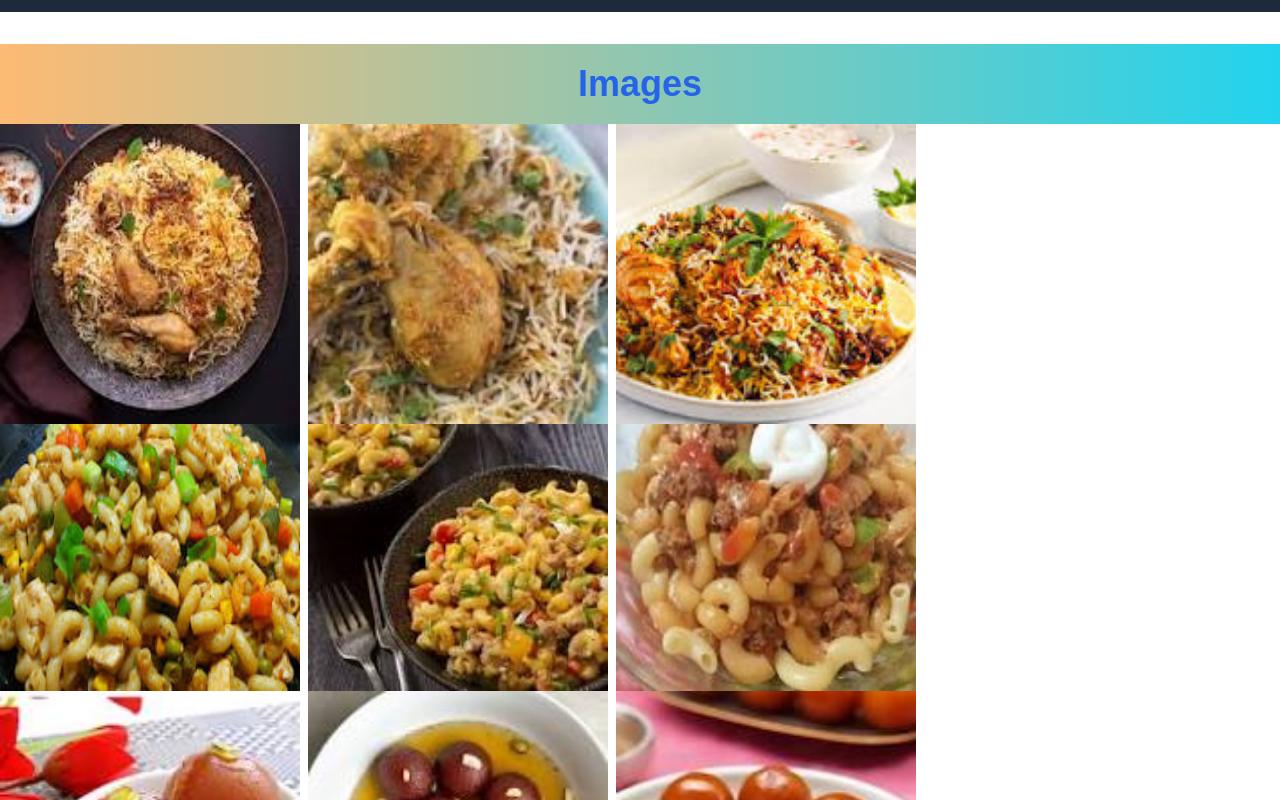
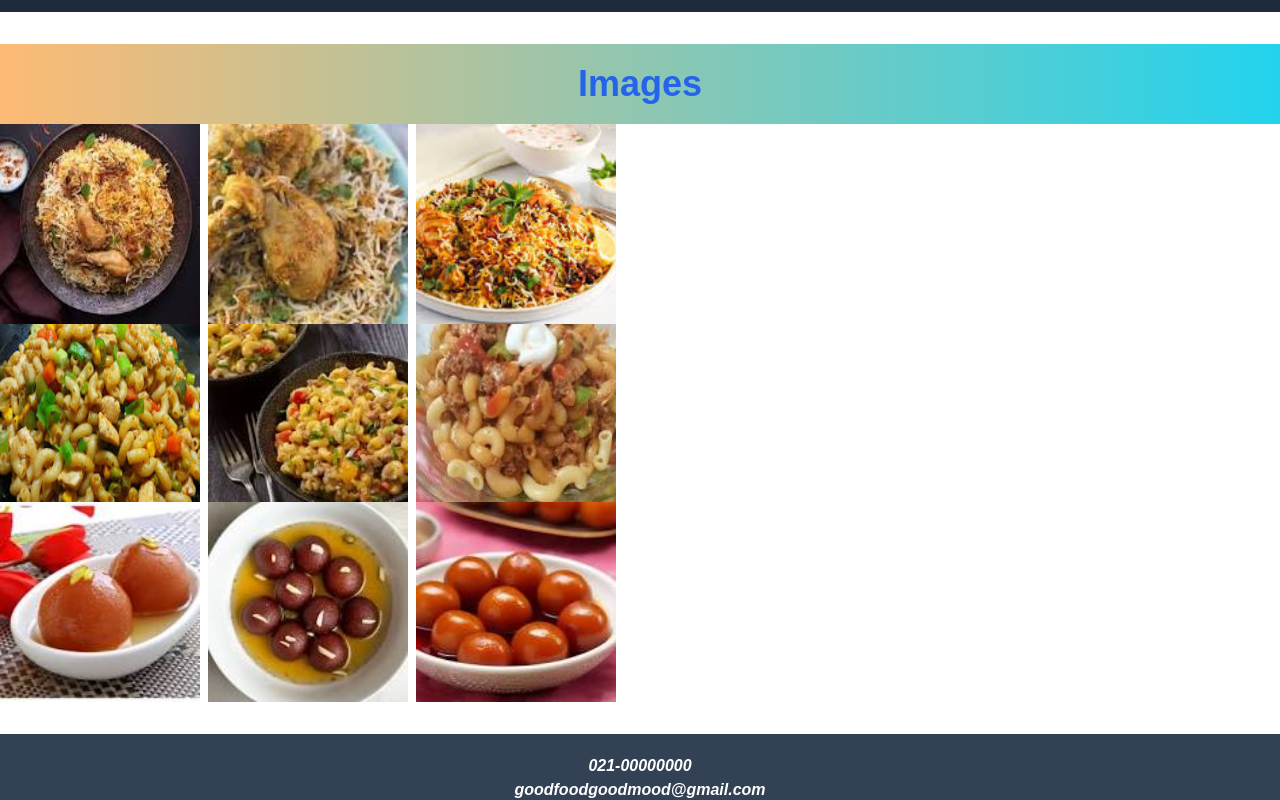
Before and after one commit to MaryamAnsari123/class3-hw, a Next.js app: page /images in a window 1280 px wide. Shown: the part 300-1100 px from the top of the page. Built offline with nearby package versions, Linux system fonts and the light colour scheme.

Commit message:
Update page.tsx

```diff
--- a/app/images/page.tsx
+++ b/app/images/page.tsx
@@ -9,21 +9,21 @@ export default function images(){
 
                     src="/img/b1.jpeg" // Path to your logo in the public folder
                     alt="pic1"
-                    width={300} // Adjust the size as needed
+                    width={200} // Adjust the size as needed
                     height={100} // Adjust the size as needed
 />
 <Image
 
                     src="/img/b2.jpeg" // Path to your logo in the public folder
                     alt="pic2"
-                    width={300} // Adjust the size as needed
+                    width={200} // Adjust the size as needed
                     height={100} // Adjust the size as needed
 />
 <Image
 
                     src="/img/b3.jpeg" // Path to your logo in the public folder
                     alt="pic3"
-                    width={300} // Adjust the size as needed
+                    width={200} // Adjust the size as needed
                     height={100} // Adjust the size as needed
 />
         </div>
@@ -33,21 +33,21 @@ export default function images(){
 
                     src="/img/m1.jpeg" // Path to your logo in the public folder
                     alt="pic1"
-                    width={300} // Adjust the size as needed
+                    width={200} // Adjust the size as needed
                     height={100} // Adjust the size as needed
 />
 <Image
 
                     src="/img/m2.jpeg" // Path to your logo in the public folder
                     alt="pic2"
-                    width={300} // Adjust the size as needed
+                    width={200} // Adjust the size as needed
                     height={100} // Adjust the size as needed
 />
 <Image
 
                     src="/img/m3.jpeg" // Path to your logo in the public folder
                     alt="pic3"
-                    width={300} // Adjust the size as needed
+                    width={200} // Adjust the size as needed
                     height={100} // Adjust the size as needed
 />
         </div>
@@ -57,21 +57,21 @@ export default function images(){
 
                     src="/img/g1.jpeg" // Path to your logo in the public folder
                     alt="pic1"
-                    width={300} // Adjust the size as needed
+                    width={200} // Adjust the size as needed
                     height={100} // Adjust the size as needed
 />
 <Image
 
                     src="/img/g2.jpeg" // Path to your logo in the public folder
                     alt="pic2"
-                    width={300} // Adjust the size as needed
+                    width={200} // Adjust the size as needed
                     height={100} // Adjust the size as needed
 />
 <Image
 
                     src="/img/g3.jpeg" // Path to your logo in the public folder
                     alt="pic3"
-                    width={300} // Adjust the size as needed
+                    width={200} // Adjust the size as needed
                     height={100} // Adjust the size as needed
 />
         </div>
```
